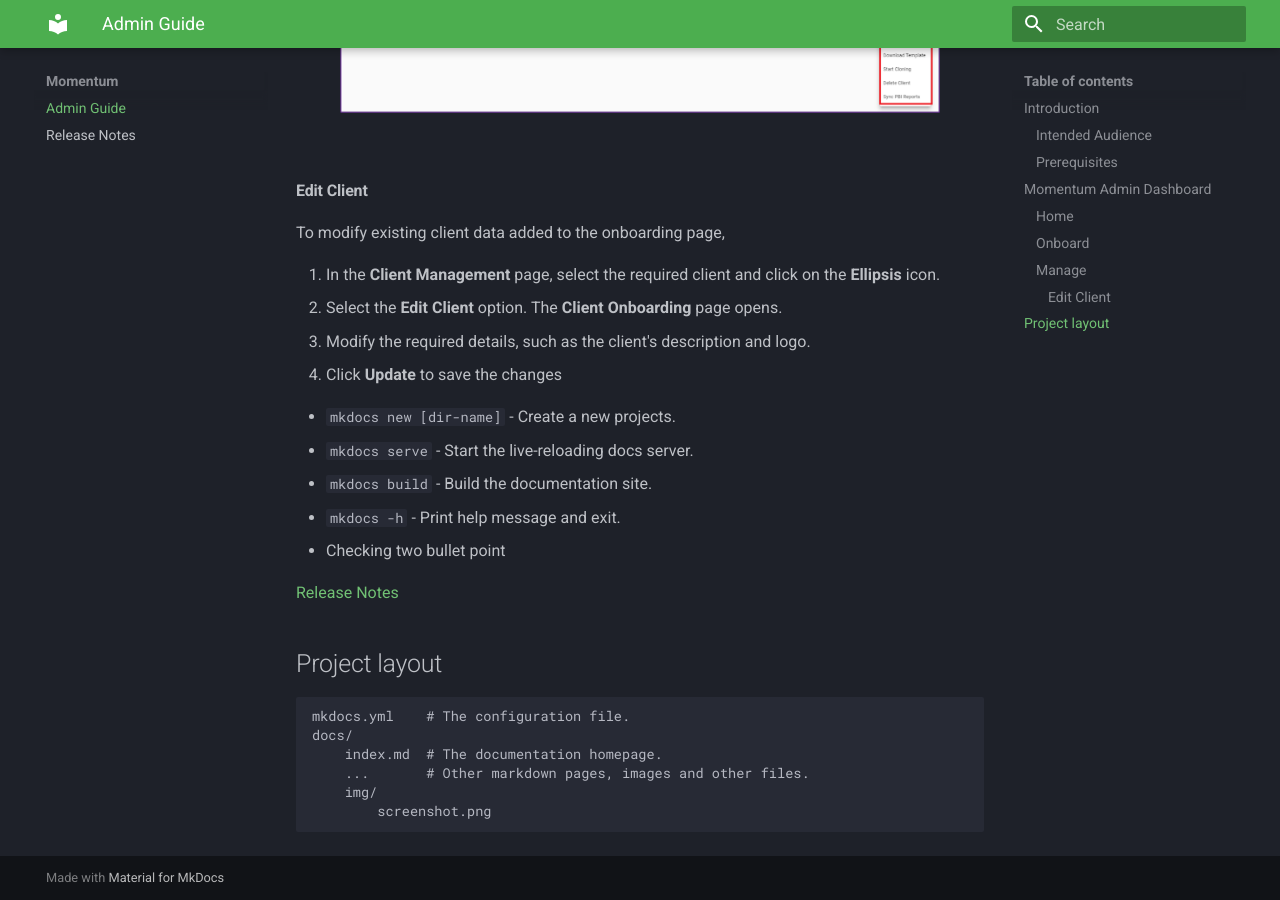
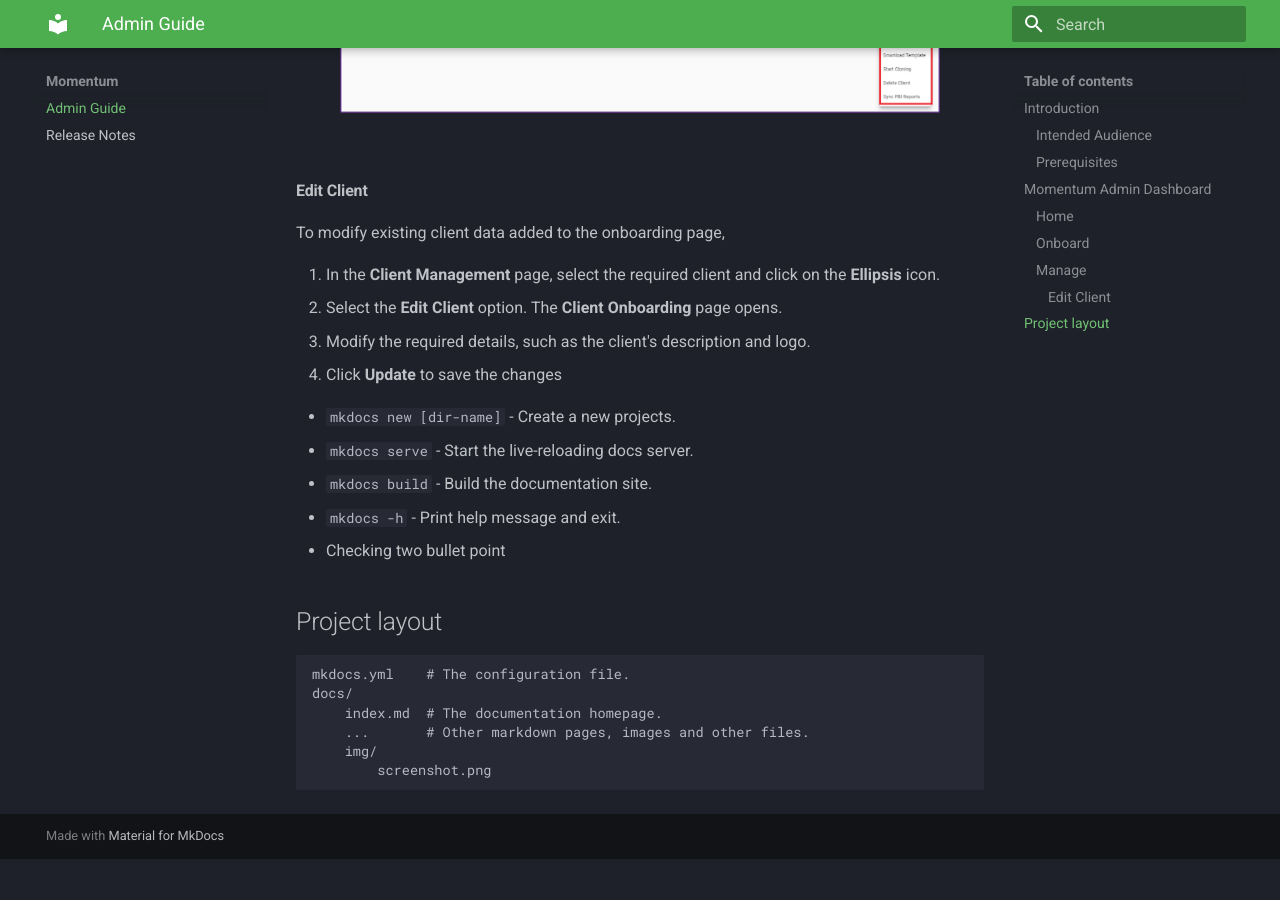
Before and after one commit to abhinavmisra67/mkdocs, an MkDocs documentation site: the page built from docs/index.md, in a window 1280 px wide and 900 px high, scrolled down 4778 px. Built offline with MkDocs 1.6.1 and Material for MkDocs 9.7.7, drawn with Linux system fonts in a browser that asks for light colours; after the commit the page ends 5637 px from its top, so only the background shows below that.

Commit message:
Update done

```diff
--- a/docs/index.md
+++ b/docs/index.md
@@ -196,8 +196,6 @@
 - `mkdocs -h` - Print help message and exit.
 - Checking two bullet point
 
-[Release Notes](about.md)
-
 ## Project layout
 
     mkdocs.yml    # The configuration file.
```
